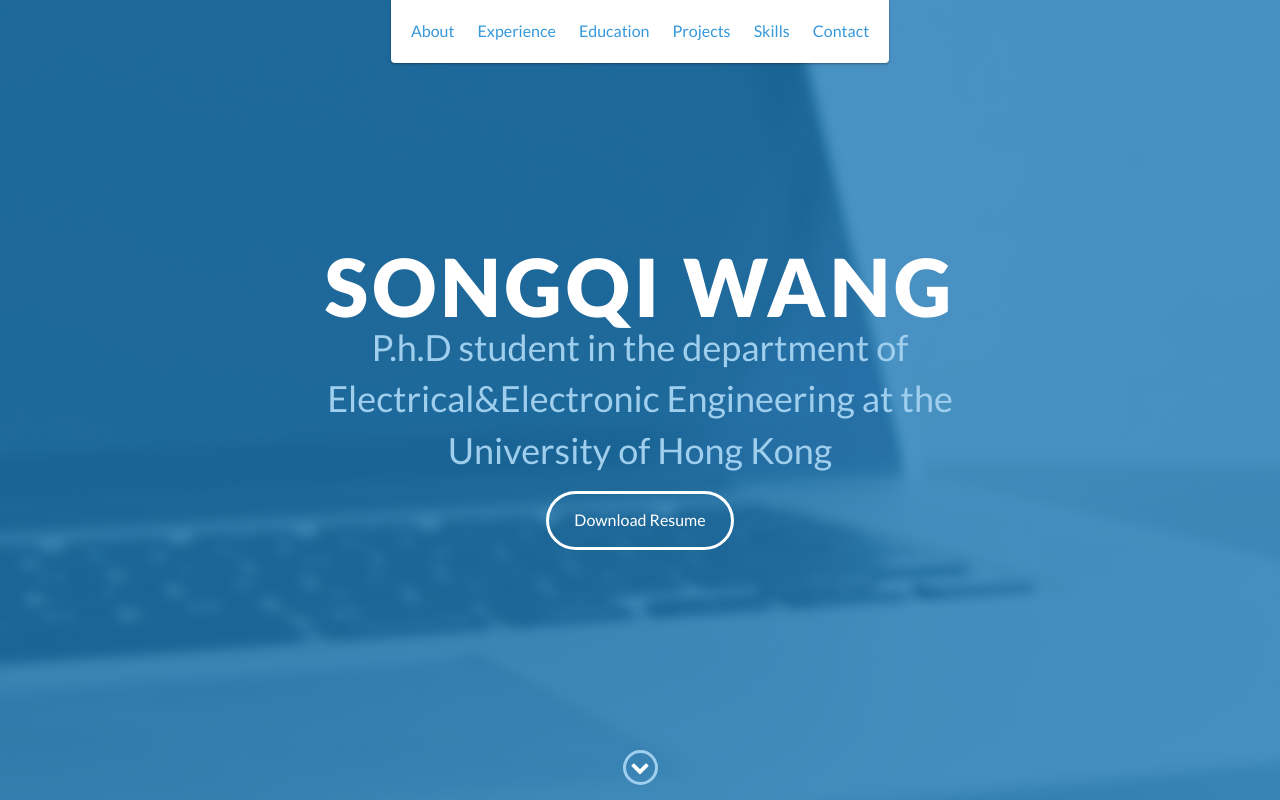
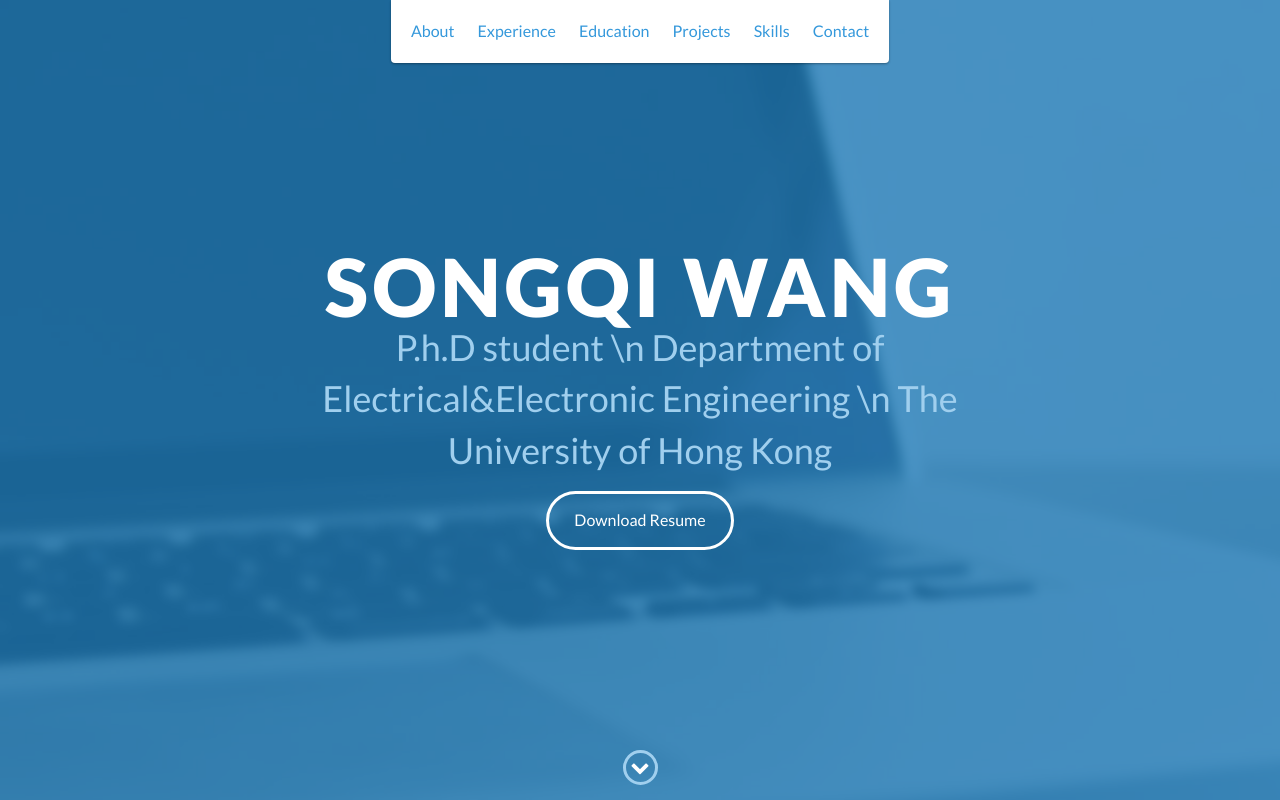
Before and after one commit to wangsongq/wangsongq.github.io, a plain HTML site: page index.html in a window 1280 px wide. Shown: the top 800 px of the page. Drawn offline with nearby package versions, Linux system fonts and the light colour scheme.

Commit message:
Update index.html

```diff
--- a/index.html
+++ b/index.html
@@ -49,7 +49,7 @@
     <div id="lead">
         <div id="lead-content">
             <h1>Songqi Wang</h1>
-            <h2>P.h.D student in the department of Electrical&Electronic Engineering at the University of Hong Kong</h2>
+            <h2>P.h.D student \n Department of Electrical&Electronic Engineering \n The University of Hong Kong</h2>
             <a href="#" class="btn-rounded-white">Download Resume</a>
         </div>
         <!-- End #lead-content -->
```
